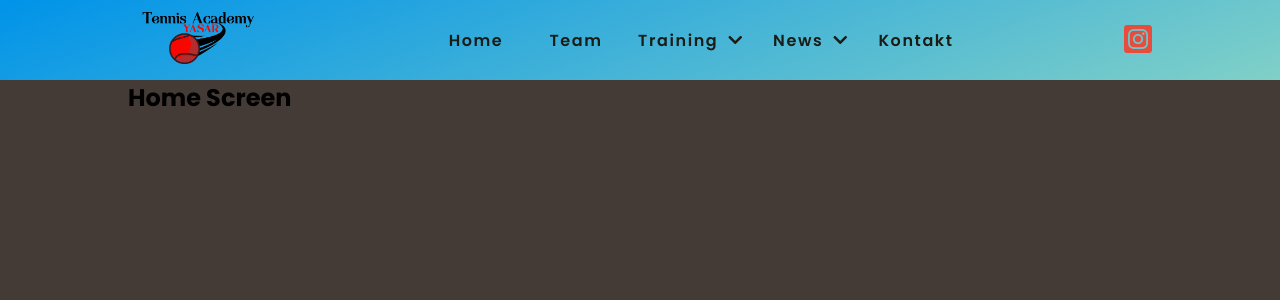
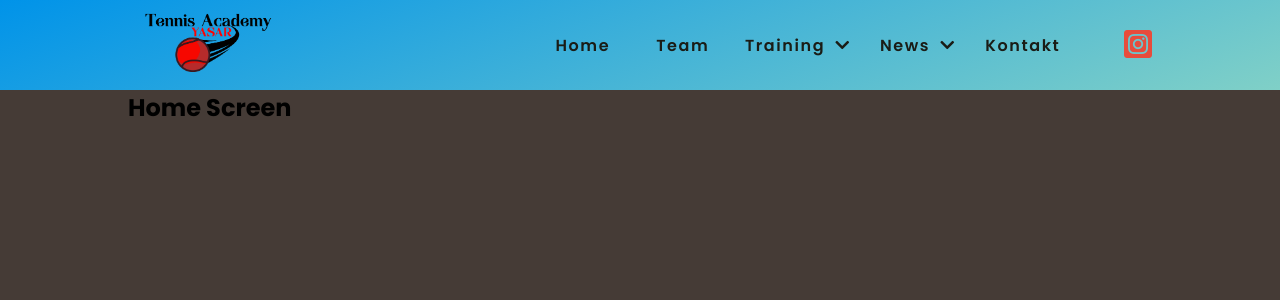
Before and after one commit to nikita-reva/tennis-instructor-website, a React (Create React App) app: page / in a window 1280 px wide. Shown: the top 300 px of the page. Built offline with nearby package versions, Linux system fonts and the light colour scheme.

Commit message:
Navbar responsive features improved

```diff
--- a/src/app/layout/components/header-components/Header.jsx
+++ b/src/app/layout/components/header-components/Header.jsx
@@ -15,7 +15,7 @@ import NavDropdownItem from './NavDropdownItem'
 const AniketosHeader = styled.header`
 	position: fixed;
 	width: 100%;
-	height: 80px;
+	height: 90px;
 	z-index: 1000;
 	background-image: linear-gradient(160deg, #0093e9 0%, #80d0c7 100%);
 	display: flex;
@@ -33,14 +33,14 @@ const Header = () => {
 			setWindowWidth(window.innerWidth)
 		})
 
-		windowWidth >= 991 ? setMode('large') : setMode('small')
-	}, [windowWidth, mode])
+		windowWidth <= 991 ? setMode('small') : setMode('large')
+	}, [windowWidth, mode, active])
 
 	return (
 		<AniketosHeader>
 			<NavContainer>
 				<NavLogo to="/" />
-				<Navbar>
+				<Navbar active={active} mode={mode}>
 					<NavItem>
 						<NavLink to="/" title="Home"></NavLink>
 					</NavItem>
@@ -79,19 +79,19 @@ const Header = () => {
 						</NavDropdownItem>
 					</NavDropdown>
 					<NavItem>
-						<NavLink to="/" title="Kontakt"></NavLink>
+						<NavLink to="/kontakt" title="Kontakt"></NavLink>
 					</NavItem>
 				</Navbar>
-				<SocialMediaBar>
+				<SocialMediaBar active={active}>
 					<SocialMediaBarItem
 						icon="instagram-square"
 						to="https://www.instagram.com/"
 					/>
 				</SocialMediaBar>
 				<NavBurger
-					activate={(value) => {
-						setActive(value)
-						console.log(active)
+					active={active}
+					activate={() => {
+						setActive(!active)
 					}}
 				/>
 			</NavContainer>
--- a/src/app/layout/components/header-components/NavBurger.jsx
+++ b/src/app/layout/components/header-components/NavBurger.jsx
@@ -17,6 +17,11 @@ const AniketosNavBurger = styled.button`
 		color: var(--secondary-color);
 		border: none;
 
+		.fa-times {
+			font-size: 24px;
+			transform: translate(2%, 10%);
+		}
+
 		&:hover {
 			background: #db6d4c;
 		}
@@ -27,10 +32,10 @@ const AniketosNavBurger = styled.button`
 	}
 `
 
-const NavBurger = ({ activate }) => {
+const NavBurger = ({ activate, active }) => {
 	return (
 		<AniketosNavBurger onClick={() => activate('Hello')}>
-			<i className="fas fa-bars"></i>
+			<i className={active ? 'fas fa-times' : 'fas fa-bars'}></i>
 		</AniketosNavBurger>
 	)
 }
--- a/src/app/layout/components/header-components/NavContainer.jsx
+++ b/src/app/layout/components/header-components/NavContainer.jsx
@@ -2,9 +2,10 @@ import React from 'react'
 import styled from 'styled-components'
 
 const AniketosNavContainer = styled.nav`
+	display: flex;
 	width: 80%;
-	display: flex;
 	justify-content: space-between;
+	gap: 4vw;
 	height: 100%;
 	margin: 0 auto;
 
--- a/src/app/layout/components/header-components/NavDropdown.jsx
+++ b/src/app/layout/components/header-components/NavDropdown.jsx
@@ -20,6 +20,9 @@ const AniketosNavDropdown = styled.div`
 	}
 
 	&:hover {
+		transition: color 0.1s ease-in-out;
+		color: #3636f0;
+
 		ul {
 			display: flex;
 			position: absolute;
@@ -27,9 +30,17 @@ const AniketosNavDropdown = styled.div`
 			left: 0;
 			flex-direction: column;
 			width: 120px;
-			align-items: center;
-			justify-content: center;
 			transition: background 0.1s ease-in;
+
+			&:before {
+				content: '';
+				position: relative;
+				top: 0;
+				left: 0;
+				height: 4px;
+				width: 200px;
+				background: #3636f0;
+			}
 
 			&:hover {
 				background: rgba(0, 0, 0, 0.1);
--- a/src/app/layout/components/header-components/NavDropdownItem.jsx
+++ b/src/app/layout/components/header-components/NavDropdownItem.jsx
@@ -4,10 +4,10 @@ import styled from 'styled-components'
 const AniketosNavDropdownItem = styled.li`
 	display: flex;
 	align-items: center;
-	justify-content: center;
+	justify-content: flex-start;
 	width: 200px;
 	height: 40px;
-	background: #456289;
+	background: #4d73a5;
 	transition: background 0.1s ease-in;
 
 	&:hover {
--- a/src/app/layout/components/header-components/NavLogo.jsx
+++ b/src/app/layout/components/header-components/NavLogo.jsx
@@ -2,18 +2,29 @@ import React from 'react'
 import styled from 'styled-components'
 import { Link } from 'react-router-dom'
 import Logo from './images/logo.png'
+
+const AniketosLogoContainer = styled.div`
+	display: flex;
+	height: 100%;
+	width: 160px;
+	justify-content: center;
+	align-content: center;
+	overflow: hidden;
+`
+
 const AniketosNavLogo = styled.img`
 	height: 80%;
-	width: 140px;
 `
 
 const NavLogo = ({ to }) => {
 	return (
 		<Link to={to}>
-			<AniketosNavLogo
-				src={Logo}
-				alt="tennis academy yasar logo"
-			></AniketosNavLogo>
+			<AniketosLogoContainer>
+				<AniketosNavLogo
+					src={Logo}
+					alt="tennis academy yasar logo"
+				></AniketosNavLogo>
+			</AniketosLogoContainer>
 		</Link>
 	)
 }
--- a/src/app/layout/components/header-components/Navbar.jsx
+++ b/src/app/layout/components/header-components/Navbar.jsx
@@ -3,18 +3,36 @@ import styled from 'styled-components'
 
 const AniketosNavbar = styled.ul`
 	display: flex;
+	flex-grow: 2;
 	height: 100%;
-	justify-content: flex-start;
+	justify-content: flex-end;
 	align-items: center;
 	list-style: none;
 
 	@media screen and (max-width: 991px) {
 		display: none;
+		display: flex;
+		flex-direction: column;
+		position: absolute;
+		top: 100%;
+		height: unset;
+		width: 100%;
+		left: -100%;
+		transition: all 0.5s ease;
+
+		&.active {
+			left: 0;
+			background: #0000ff;
+		}
 	}
 `
 
-const Navbar = ({ children }) => {
-	return <AniketosNavbar>{children}</AniketosNavbar>
+const Navbar = ({ children, active }) => {
+	return (
+		<AniketosNavbar className={active ? 'active' : ''}>
+			{children}
+		</AniketosNavbar>
+	)
 }
 
 export default Navbar
--- a/src/app/layout/styles.css
+++ b/src/app/layout/styles.css
@@ -22,7 +22,7 @@ body {
 
 main {
 	position: relative;
-	top: 80px;
+	top: 90px;
 	width: 80%;
 	margin: 0 auto;
 	min-height: 100vh;
```
Also changed, not shown: 1 other file (tests, documents, lock files or other folders).
